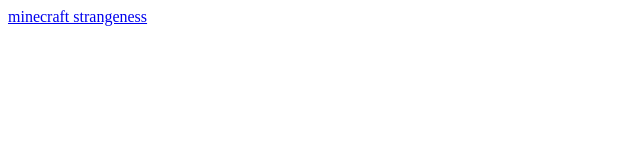
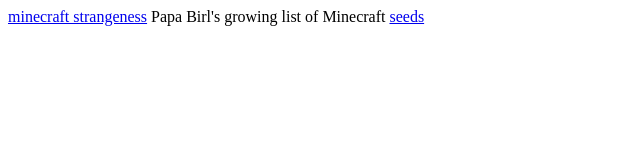
Before and after one commit to OgalFinklestein/OgalFinklestein.github.io, a plain HTML site: page minecraft/index.html in a window 1280 px wide. Shown: the whole page, without its empty margins (0-640 px from the left). Drawn offline with Linux system fonts and the light colour scheme.

Commit message:
add link to seeds

```diff
--- a/minecraft/index.html
+++ b/minecraft/index.html
@@ -7,5 +7,6 @@
 <body>
 <!-- iframe src="https://namemc.com/skin/7d19de8c1dd71475"></iframe> -->
 <a href="strangeness/">minecraft strangeness</a>
+Papa Birl's growing list of Minecraft <a href="seeds.html">seeds</a>
 </body>
 </html>
```
